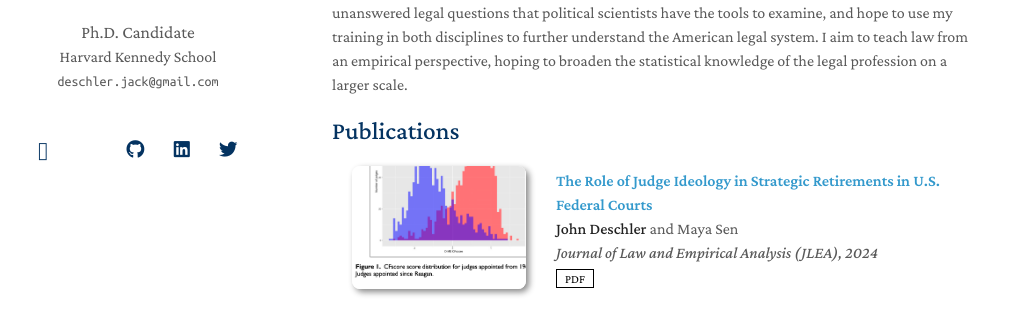
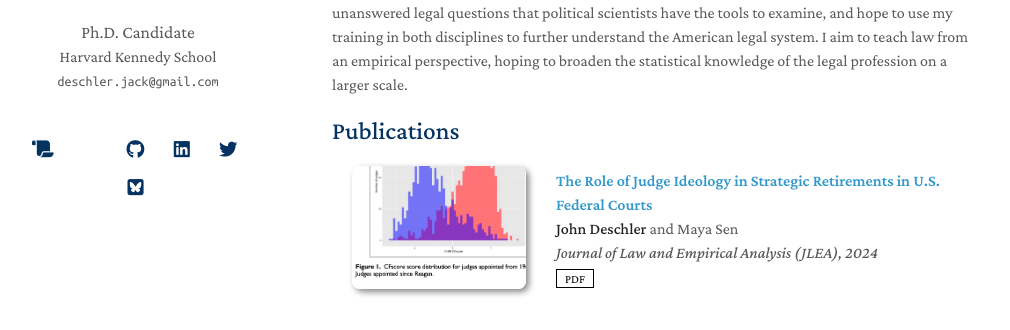
Before and after one commit to jdeschler/jdeschler.github.io, a Jekyll site: the page built from index.md, in a window 1280 px wide. Shown: the part 252-582 px from the top of the page, without its empty margins (138-1148 px from the left). Built offline with Jekyll 4.4.1, drawn with Linux system fonts in a browser that asks for light colours; nearby versions of some CDN libraries; a style sheet for code colours, icons or effects is not loaded; our own code applies the rules of GitHub Pages for plain Markdown files.

Commit message:
update fontawesome

```diff
--- a/_layouts/homepage.html
+++ b/_layouts/homepage.html
@@ -19,7 +19,8 @@
     <script src="./assets/js/favicon-switcher.js" type="application/javascript"></script>
 
     <link rel=stylesheet href=https://cdnjs.cloudflare.com/ajax/libs/academicons/1.8.6/css/academicons.min.css integrity="sha256-uFVgMKfistnJAfoCUQigIl+JfUaP47GrRKjf6CTPVmw=" crossorigin=anonymous>
-    <link rel=stylesheet href=https://cdnjs.cloudflare.com/ajax/libs/font-awesome/5.11.2/css/all.min.css integrity="sha256-+N4/V/SbAFiW1MPBCXnfnP9QSN3+Keu+NlB+0ev/YKQ=" crossorigin=anonymous>
+    <script src="https://kit.fontawesome.com/0b05161a7d.js" crossorigin="anonymous"></script>
+    <!--<link rel=stylesheet href=https://cdnjs.cloudflare.com/ajax/libs/font-awesome/5.11.2/css/all.min.css integrity="sha256-+N4/V/SbAFiW1MPBCXnfnP9QSN3+Keu+NlB+0ev/YKQ=" crossorigin=anonymous>-->
 
     {% if site.font == "Sans Serif" %}
     <link rel="stylesheet" href="./assets/css/font_sans_serif.css">
```
